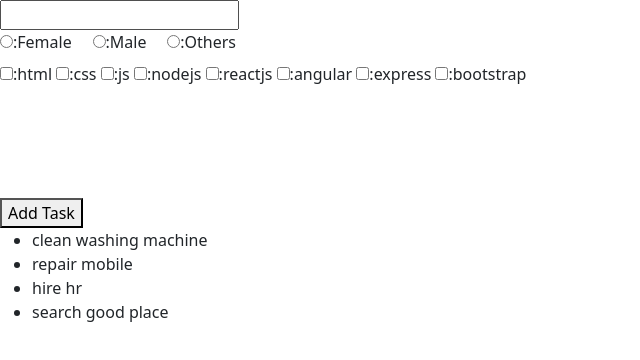
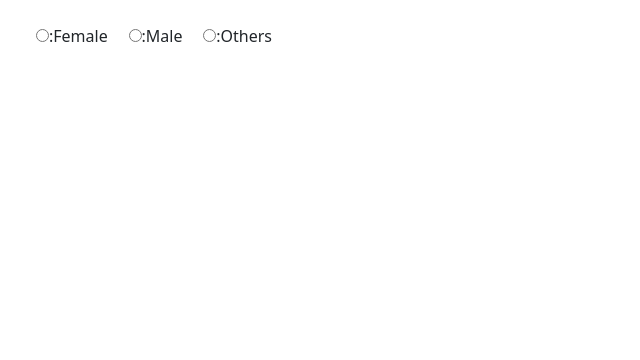
Before and after one commit to edupoly/ang17app, an Angular app: page / in a window 1280 px wide. Shown: the top 360 px of the page, without its empty margins (0-640 px from the left). Built offline with nearby package versions, Linux system fonts and the light colour scheme.

Commit message:
propertybinding examples1

```diff
--- a/src/app/app.component.css
+++ b/src/app/app.component.css
@@ -1,3 +1,15 @@
-h1{
-  color:red;
+.male{
+  background-color: blue;
+  display: block;
+  width:100px;
+  padding:10px;
 }
+.female{
+  background-color: pink;
+  display: block;
+  width:100px;
+  padding:10px;
+}
+.hide{
+  display: none;
+}
--- a/src/app/app.component.html
+++ b/src/app/app.component.html
@@ -1,24 +1,24 @@
-<input type="text" [(ngModel)]="newtask">
-<br/>
-<input type="radio" [(ngModel)]="gender" value="female">:Female &nbsp;&nbsp;&nbsp;
-<input type="radio" [(ngModel)]="gender" value="male">:Male &nbsp;&nbsp;&nbsp;
-<input type="radio" [(ngModel)]="gender" value="others">:Others &nbsp;&nbsp;&nbsp;
-<h1>{{gender}}</h1>
-<span *ngFor="let tech of technologies">
-  <input type="checkbox" value={{tech}} (change)="xyz($event)">:{{tech}}
-</span>
-<ul>
-  <li *ngFor="let tech of selectedTechs">
-    {{tech}}
-  </li>
-</ul>
-<br>
-<br>
-<br>
-<br>
-<button (click)="addTask()">Add Task</button>
-<ul>
-  <li *ngFor="let task of tasks">
-    {{task}}
-  </li>
-</ul>
+
+<div class="container m-4">
+  <input type="radio" [(ngModel)]="gender" value="female">:Female &nbsp;&nbsp;&nbsp;
+  <input type="radio" [(ngModel)]="gender" value="male">:Male &nbsp;&nbsp;&nbsp;
+  <input type="radio" [(ngModel)]="gender" value="others">:Others &nbsp;&nbsp;&nbsp;
+  <br/>
+
+  <div [class]="gender==='male'?'male':'hide'" >
+    <img width="100%" src="https://img.freepik.com/premium-vector/man-face-avatar-cartoon-character_18591-55466.jpg" alt="">
+  </div>
+  <div [class]="gender==='female'?'female':'hide'">
+    <img width="100%" src="https://img.freepik.com/premium-vector/african-american-woman-avatar-with-glasses-portrait-young-girl-vector-illustration-face_217290-363.jpg" alt="">
+  </div>
+
+  <!-- <div class="male" [style]="gender!=='male'?{display:'none'}:''">
+    <img width="100%" src="https://img.freepik.com/premium-vector/man-face-avatar-cartoon-character_18591-55466.jpg" alt="">
+  </div>
+  <div class="female" [style]="gender!=='female'?{display:'none'}:''">
+    <img width="100%" src="https://img.freepik.com/premium-vector/african-american-woman-avatar-with-glasses-portrait-young-girl-vector-illustration-face_217290-363.jpg" alt="">
+  </div>
+   -->
+  <!-- <img [style]="gender==='male'?{display:'block','background-color':'blue'}:{display:'none'}" width='100px' src="https://img.freepik.com/premium-vector/man-face-avatar-cartoon-character_18591-55466.jpg" alt="">
+  <img [style]="gender==='female'?{display:'block'}:{display:'none'}" width='100px' src="https://img.freepik.com/premium-vector/african-american-woman-avatar-with-glasses-portrait-young-girl-vector-illustration-face_217290-363.jpg" alt=""> -->
+</div>
--- a/src/app/app.component.ts
+++ b/src/app/app.component.ts
@@ -6,6 +6,7 @@ import { Component } from '@angular/core';
   styleUrls: ['./app.component.css']
 })
 export class AppComponent {
+  clr='';
   tasks=['clean washing machine','repair mobile','hire hr','search good place'];
   technologies=['html','css','js','nodejs','reactjs','angular','express','bootstrap']
   selectedTechs:any=[];
```
